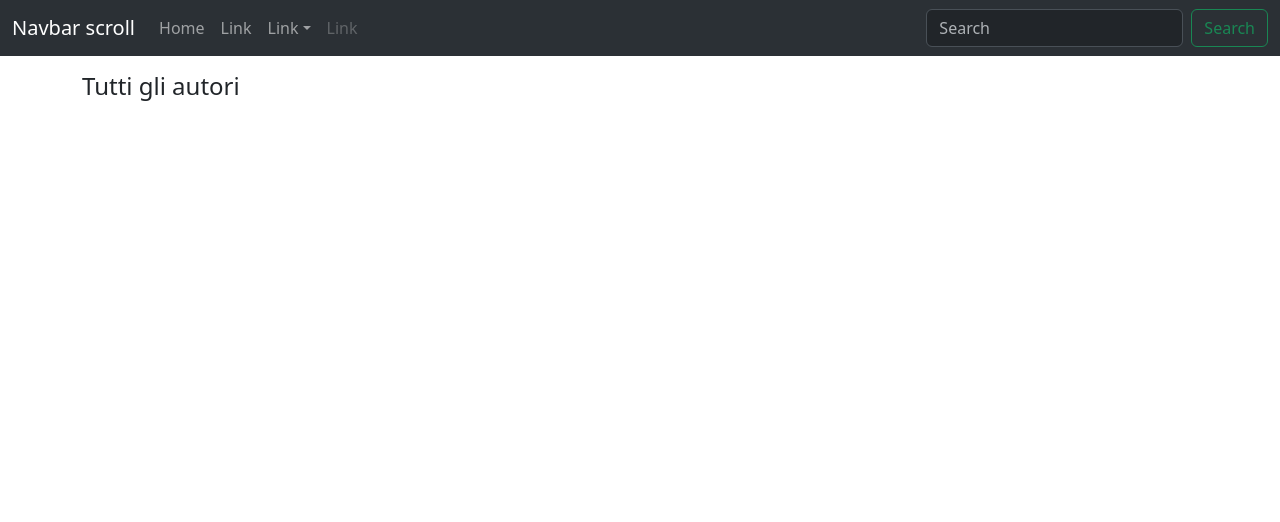
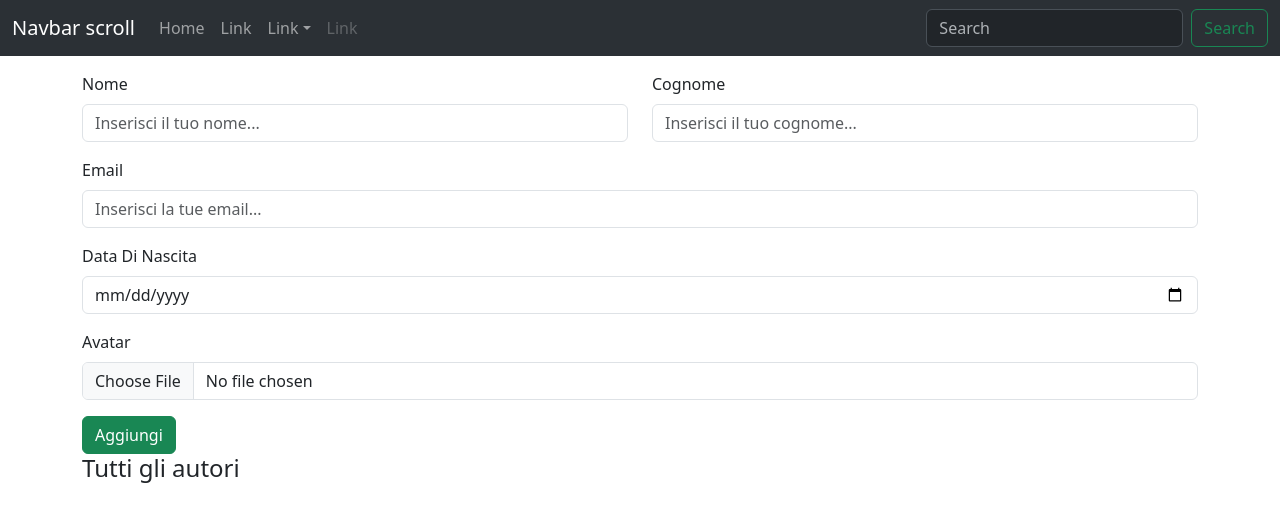
Before and after one commit to Fedix01/Strive-Blog, a React (Create React App) app in the folder front-end/: page / in a window 1280 px wide. Shown: the top 522 px of the page. Built offline with nearby package versions, Linux system fonts and the light colour scheme.

Commit message:
crud functions and front-end ok

```diff
--- a/front-end/src/App.js
+++ b/front-end/src/App.js
@@ -2,11 +2,14 @@ import './App.css';
 import 'bootstrap/dist/css/bootstrap.min.css';
 import MyNavbar from './components/MyNavbar/MyNavbar';
 import AllAuthors from './components/AllAuthors/AllAuthors';
+import ModifyAuthorsProvider from './components/ModifyAuthorsProvider/ModifyAuthorsProvider';
 function App() {
   return (
     <>
-      <MyNavbar />
-      <AllAuthors />
+      <ModifyAuthorsProvider>
+        <MyNavbar />
+        <AllAuthors />
+      </ModifyAuthorsProvider>
     </>
   );
 }
--- /dev/null
+++ b/front-end/src/components/AddAuthor/AddAuthor.jsx
@@ -0,0 +1,52 @@
+import React, { useContext, useState } from 'react';
+import { Form, Button, Row, Col } from 'react-bootstrap';
+import { ModifyAuthors } from '../ModifyAuthorsProvider/ModifyAuthorsProvider';
+
+export default function AddAuthor({ post, put }) {
+
+    const { modify } = useContext(ModifyAuthors)
+    const [name, setName] = useState("");
+    const [surname, setSurname] = useState("");
+
+    const [email, setEmail] = useState("");
+    const [date, setDate] = useState("");
+    const [avatar, setAvatar] = useState("");
+
+    return (
+        <Form>
+            <Row className="mb-3">
+                <Form.Group as={Col} controlId="formGridName">
+                    <Form.Label>Nome</Form.Label>
+                    <Form.Control type="text" placeholder="Inserisci il tuo nome..." value={name} onChange={(e) => setName(e.target.value)} />
+                </Form.Group>
+
+                <Form.Group as={Col} controlId="formGridSurname">
+                    <Form.Label>Cognome</Form.Label>
+                    <Form.Control type="text" placeholder="Inserisci il tuo cognome..." value={surname} onChange={(e) => setSurname(e.target.value)} />
+                </Form.Group>
+            </Row>
+
+            <Form.Group className="mb-3" controlId="formGridEmail">
+                <Form.Label>Email</Form.Label>
+                <Form.Control type='email' placeholder="Inserisci la tue email..." value={email} onChange={(e) => setEmail(e.target.value)} />
+            </Form.Group>
+
+            <Form.Group className="mb-3" controlId="formGridDate">
+                <Form.Label>Data Di Nascita</Form.Label>
+                <Form.Control type='date' value={date} onChange={(e) => setDate(e.target.value)} />
+            </Form.Group>
+
+            <Form.Group className="mb-3" controlId="formGridDate">
+                <Form.Label>Avatar</Form.Label>
+                <Form.Control type='file' value={avatar} onChange={(e) => setAvatar(e.target.value)} />
+            </Form.Group>
+            {modify ? <Button variant="success" type="submit" onClick={(e) => post(e, name, surname, email, date, avatar)}>
+                Aggiungi
+            </Button> : <Button variant="primary" type="submit" onClick={(e) => put(e, name, surname, email, date, avatar)}>
+                Modifica
+            </Button>}
+
+        </Form>
+
+    )
+}
--- a/front-end/src/components/AllAuthors/AllAuthors.jsx
+++ b/front-end/src/components/AllAuthors/AllAuthors.jsx
@@ -1,10 +1,14 @@
 import React, { useState, useEffect } from 'react';
-import Container from 'react-bootstrap/Container';
+import { Row, Col, Container } from 'react-bootstrap';
+import SingleAuthor from '../SingleAuthor/SingleAuthor';
+import AddAuthor from '../AddAuthor/AddAuthor';
 
 export default function AllAuthors() {
     const [data, setData] = useState([]);
 
-    const endpoint = "http://localhost:3001"
+    const endpoint = "http://localhost:3001";
+    // id passato per la richiesta put
+    const [id, setId] = useState("");
 
     const getFromApi = async () => {
         try {
@@ -23,10 +27,92 @@ export default function AllAuthors() {
         getFromApi()
     }, [])
 
+    const postAuthor = async (e, name, surname, email, date, avatar) => {
+        e.preventDefault();
+        const payload = {
+            "nome": name,
+            "cognome": surname,
+            "email": email,
+            "dataDiNascita": date,
+            "avatar": avatar
+        }
+        try {
+            const post = await fetch(endpoint, {
+                method: "POST",
+                headers: { "Content-Type": "application/json" },
+                body: JSON.stringify(payload)
+            })
+            if (post.ok) {
+                console.log(post, "Chiamata post fatta");
+                getFromApi()
+
+            }
+        } catch (error) {
+            console.error(error)
+        }
+
+    }
+
+
+    const deleteAuthor = async (id) => {
+        try {
+            const response = await fetch(`${endpoint}/${id}`, {
+                method: "DELETE",
+                headers: { "Content-Type": "Application/json" }
+            })
+            if (response.ok) {
+                console.log("L autore è stato eliminato");
+                getFromApi()
+            }
+        } catch (error) {
+            console.error(error)
+        }
+    }
+
+    const modifyAuthor = async (e, name, surname, email, date, avatar) => {
+        e.preventDefault();
+        const payload = {
+            "nome": name,
+            "cognome": surname,
+            "email": email,
+            "dataDiNascita": date,
+            "avatar": avatar
+        };
+        try {
+            const response = await fetch(`${endpoint}/${id}`, {
+                method: "PUT",
+                headers: { "Content-Type": "Application/json" },
+                body: JSON.stringify(payload)
+            })
+            if (response.ok) {
+                console.log("l Autore è stato cambiato");
+                getFromApi()
+            }
+        } catch (error) {
+            console.error(error)
+        }
+    }
     return (
         <div className='mt-3'>
             <Container>
-                <h4>Tutti gli autori</h4>
+
+                {data &&
+                    <AddAuthor post={postAuthor} put={modifyAuthor} />}
+
+                <Row>
+                    <Col md={12}>
+                        <h4>Tutti gli autori</h4>
+                    </Col>
+                </Row>
+                <Row>
+
+                    {data &&
+                        data.map((el) => (
+                            <Col md={4} key={el._id}>
+                                <SingleAuthor key={el._id} id={el._id} name={el.nome} surname={el.cognome} email={el.email} birth={el.dataDiNascita} avatar={el.avatar} deleteAuthor={deleteAuthor} setId={setId} />
+                            </Col>))}
+
+                </Row>
             </Container>
         </div>
     )
--- /dev/null
+++ b/front-end/src/components/ModifyAuthorsProvider/ModifyAuthorsProvider.jsx
@@ -0,0 +1,16 @@
+import React, { createContext, useState } from 'react'
+
+export const ModifyAuthors = createContext(null)
+export default function ModifyAuthorsProvider({ children }) {
+    const [modify, setModify] = useState(true);
+
+    const value = {
+        modify,
+        setModify
+    }
+    return (
+        <ModifyAuthors.Provider value={value}>
+            {children}
+        </ModifyAuthors.Provider>
+    )
+}
--- /dev/null
+++ b/front-end/src/components/SingleAuthor/SingleAuthor.jsx
@@ -0,0 +1,36 @@
+import React, { useContext } from 'react';
+import { Card, ListGroup, Button } from 'react-bootstrap';
+import { ModifyAuthors } from '../ModifyAuthorsProvider/ModifyAuthorsProvider';
+
+export default function SingleAuthor(props) {
+    const { name, surname, email, birth, avatar, deleteAuthor, id, setId } = props;
+
+    const { modify, setModify } = useContext(ModifyAuthors);
+
+    const handleModify = (id) => {
+        setModify(!modify);
+        setId(id)
+    }
+    return (
+        <>
+            <Card className='ms-3' style={{ width: '20rem' }}>
+                <Card.Img variant="top" src={avatar} />
+                <Card.Body>
+                    <Card.Title>
+                        <h2> Nome: {name}</h2>
+                        <h2>Cognome: {surname}</h2>
+                    </Card.Title>
+                </Card.Body>
+                <ListGroup className="list-group-flush">
+                    <ListGroup.Item>Email: {email}</ListGroup.Item>
+                    <ListGroup.Item>Data di nascita: {birth}</ListGroup.Item>
+                </ListGroup>
+                <div>
+                    <Button variant="primary" onClick={() => handleModify(id)}>Modifica</Button>
+                    <Button variant="danger" onClick={() => deleteAuthor(id)}>Elimina</Button>
+                </div>
+            </Card>
+
+        </>
+    )
+}
```
Also changed, not shown: 1 other file (tests, documents, lock files or other folders).
